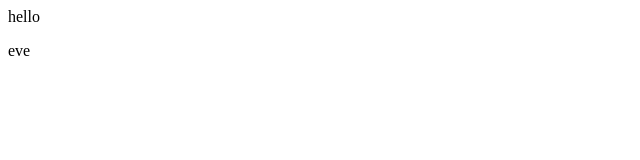
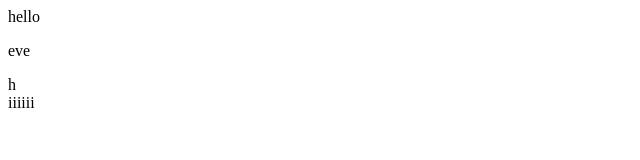
Before and after one commit to ashwinkumar2705/travel2, a plain HTML site: page test1.html in a window 1280 px wide. Shown: the full height of the page, 0-640 px from the left. Drawn offline with Linux system fonts and the light colour scheme.

Commit message:
addeding line

```diff
--- a/test1.html
+++ b/test1.html
@@ -5,6 +5,10 @@
 <p>hello</p>
   <p>eve
 <br>
+<p>h
+<br>
+iiiiii
+</p>
   </p></body>
 </head>
 </html>
```
Also changed, not shown: newtravel.txt (added).
